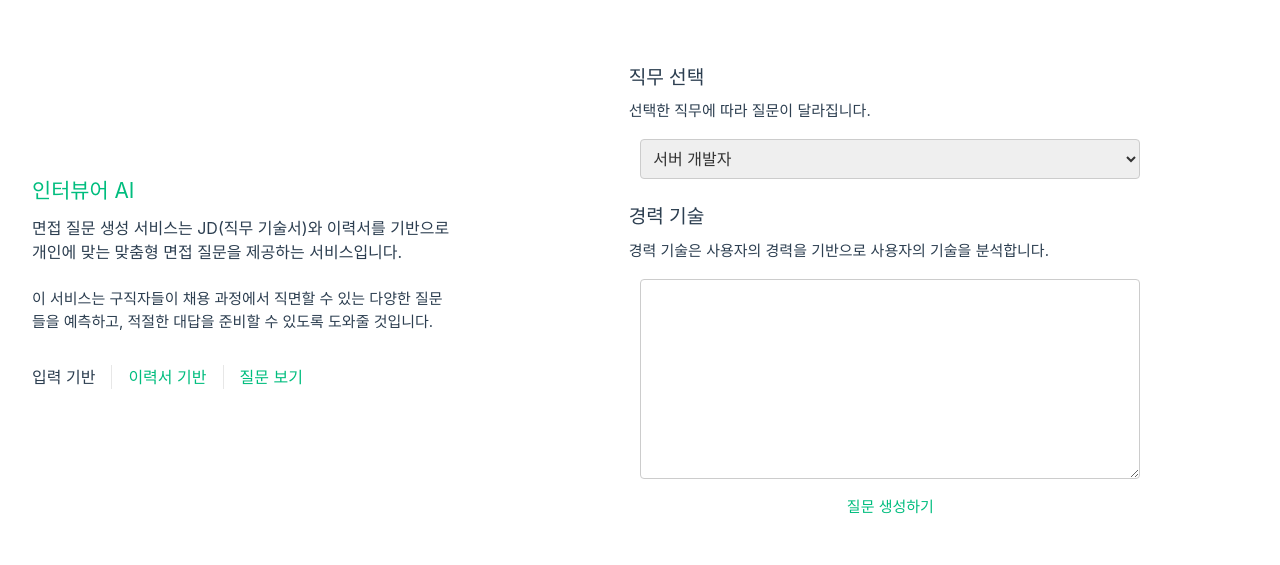
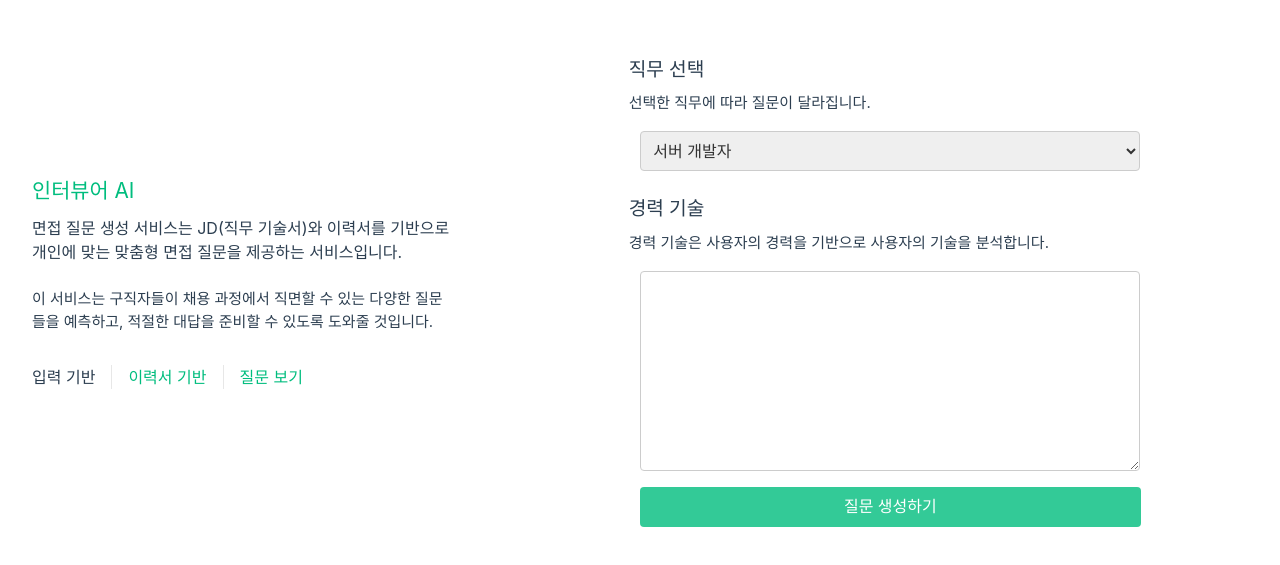
Before and after one commit to hojin-kr/vertexai_interview, a Vue app in the folder view/vue-project/: page / in a window 1280 px wide. Shown: the part 105-670 px from the top of the page. Built offline with nearby package versions, Linux system fonts and the light colour scheme.

Commit message:
vue 1.0.0

```diff
--- a/view/vue-project/src/App.vue
+++ b/view/vue-project/src/App.vue
@@ -6,7 +6,6 @@ import HelloWorld from './components/HelloWorld.vue'
 <template>
   <header>
     <!-- <img alt="Vue logo" class="logo" src="@/assets/logo.svg" width="60" height="60" /> -->
-
     <div class="wrapper">
       <HelloWorld msg="인터뷰어 AI" />
 
--- a/view/vue-project/src/components/ButtonSubmit.vue
+++ b/view/vue-project/src/components/ButtonSubmit.vue
@@ -4,7 +4,7 @@
 
 <template>
   <div class="button-submit">
-    <router-link :to="{ name: 'result' }" >질문 생성하기</router-link>
+    <router-link class="route-link" :to="{ name: 'result', state: {from: 'submit'}}">질문 생성하기</router-link>
   </div>
 </template>
 
@@ -25,18 +25,40 @@
     max-width: 400px;
   }
 
-  input {
+  .route-link {
+    width: 70%;
+    height: 40px;
+    /* border: 1px solid #ccc; */
+    border-radius: 4px;
+    padding: 0 0.5rem;
+    font-size: 1rem;
+    font-weight: 300;
+    color: white;
+    text-decoration: none;
+    display: flex;
+    justify-content: center;
+    align-items: center;
+    background-color:  hsla(160, 100%, 37%, 0.8);
+  }
+
+  .route-link:focus {
+
+    border-color: hsla(160, 100%, 37%, 1);
+  }
+
+  .route-link:hover {
+    background-color:  hsla(160, 100%, 37%, 0.2);
+  }
+
+  /* text area round */
+  textarea {
     width: 100%;
-    height: 40px;
+    height: 200px;
     border: 1px solid #ccc;
     border-radius: 4px;
     padding: 0 0.5rem;
     font-size: 1rem;
-    color: #333;
   }
 
-  input:focus {
-    outline: none;
-    border-color: #333;
-  }
+
 </style>
--- a/view/vue-project/src/components/SelectBoxJob.vue
+++ b/view/vue-project/src/components/SelectBoxJob.vue
@@ -9,13 +9,22 @@ const userStore = useUserStore();
   <div class="selectbox">
     <div class="selectbox__select">
       <select name="selectbox" id="selectbox" v-model="userStore.title">
+        <!-- 다양한 면접 직군 -->
         <option value="서버 개발자">서버 개발자</option>
-        <option value="프론트엔드 개발자">프론트엔드 개발자</option>
-        <option value="데브옵스">데브옵스</option>
+        <option value="클라이언트 개발자">프론트엔드 개발자</option>
+        <option value="데브옵스 엔지니어">데브옵스 엔지니어</option>
         <option value="데이터 엔지니어">데이터 엔지니어</option>
         <option value="B2B 마케팅">B2B 마케팅</option>
         <option value="B2C 마케팅">B2C 마케팅</option>
-        <option value="모바일 게임 QA">모바일 게임 QA</option>
+        <option value="게임 QA">모바일 게임 QA</option>
+        <option value="게임 클라이언트 개발자">게임 클라이언트 개발자</option>
+        <option value="게임 서버 개발자">게임 서버 개발자</option>
+        <option value="게임 그래픽 개발자">게임 그래픽 개발자</option>
+        <option value="게임 기획자">게임 기획자</option>
+        <option value="게임 아티스트">게임 아티스트</option>
+        <option value="게임 서비스 기획자">게임 서비스 기획자</option>
+        <option value="일러스트레이터">일러스터레이터</option>
+        <option value="UI/UX 디자이너">UI/UX 디자이너</option>
       </select>
     </div>
   </div>
--- a/view/vue-project/src/stores/vertex.ts
+++ b/view/vue-project/src/stores/vertex.ts
@@ -28,11 +28,25 @@ const userStore = useUserStore()
 export const vertex = defineStore('vertex', () => {
   const description = ref('')
   const title = ref('')
-  const result = ref('')
+  const result = ref([])
+
+
 
   function parsingResult(data: any) {
-    result.value = data
+    console.log(data)
+    console.log("length :" + result.value.length)
+    // object result if data.answer.length > 0
+    if (result.value.length == 0) {
+      result.value = data.answer
+    } else {
+      result.value = result.value.concat(data.answer)
+    }
   }
+
+  function resetResult () {
+    result.value = []
+  }
+
 
   // requset to server
   async function predict() {
@@ -59,5 +73,5 @@ export const vertex = defineStore('vertex', () => {
     parsingResult(await response.json())
   }
 
-  return { result, predict }
+  return { result, predict, resetResult}
 })
--- a/view/vue-project/src/views/ResultView.vue
+++ b/view/vue-project/src/views/ResultView.vue
@@ -5,19 +5,33 @@ import { vertex } from '@/stores/vertex';
 const userStore = useUserStore();
 const vertexUtils = vertex();
 
-// if result is null, then redirect to home
-vertexUtils.predict()
+// history.state foreach
+if (isSubmit()) {
+  vertexUtils.predict()
+}
 
 console.log(userStore.description)
 console.log(userStore.title)
 console.log(vertexUtils.result)
+
+// history.state check
+function isSubmit() {
+  for (const key in history.state) {
+    if (key === 'from') {
+        if (history.state[key] === 'submit') {
+            return true
+        }
+    }
+  }
+  return false
+}
 
 </script>
 
 <template>
   <div class="result">
     <!-- vertexUtils.result list -->
-    <li v-for="(answer, index) in vertexUtils.result.answer">
+    <li v-for="(answer, index) in vertexUtils.result">
       <div>
         <h3 class="question">Q{{ index + 1 }}. {{ answer.question }}</h3>
         <p class="reason">질문의 이유 : {{ answer.reason }}</p>
```
Also changed, not shown: 2 other files (tests, documents, lock files or other folders).
